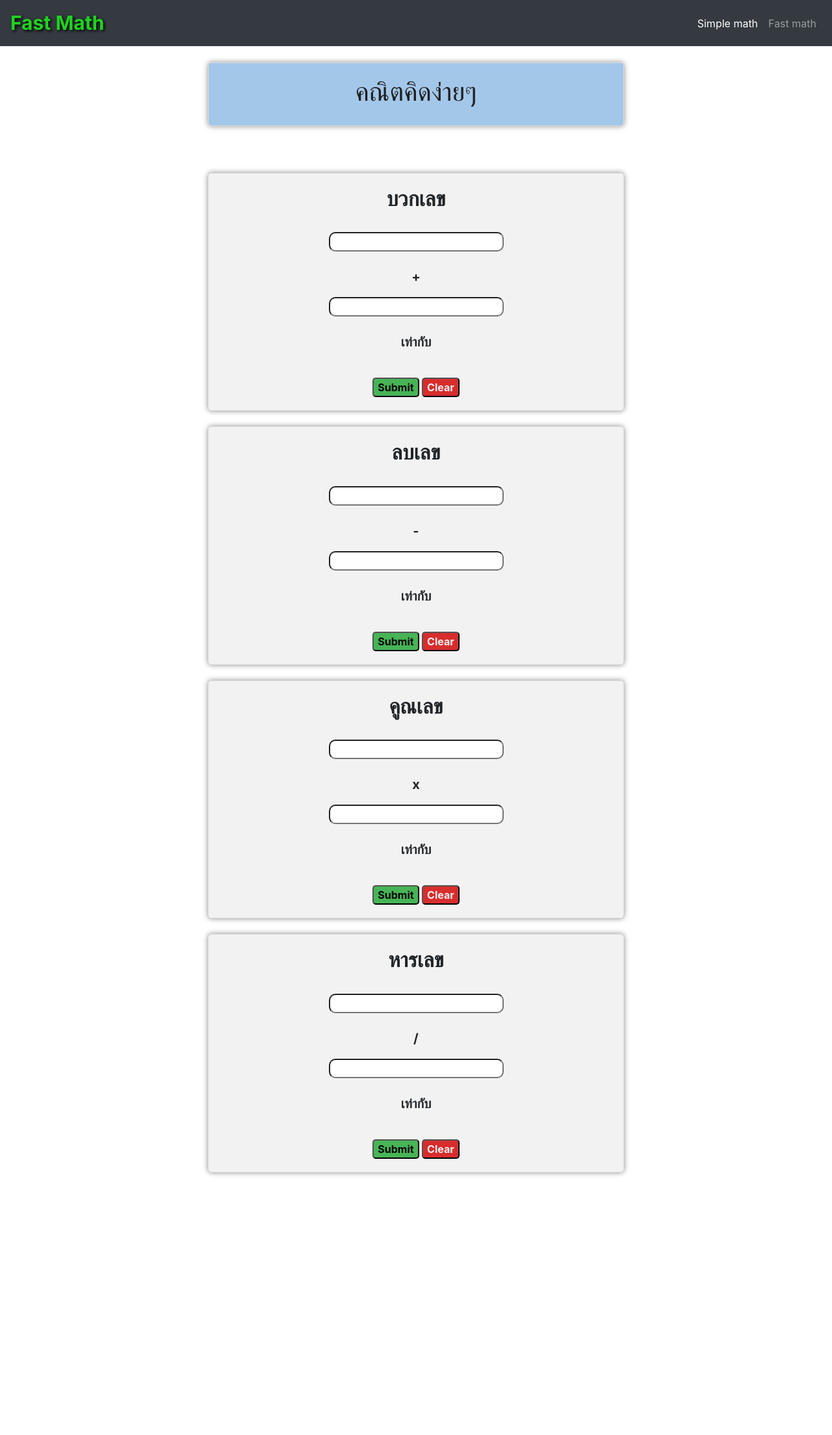
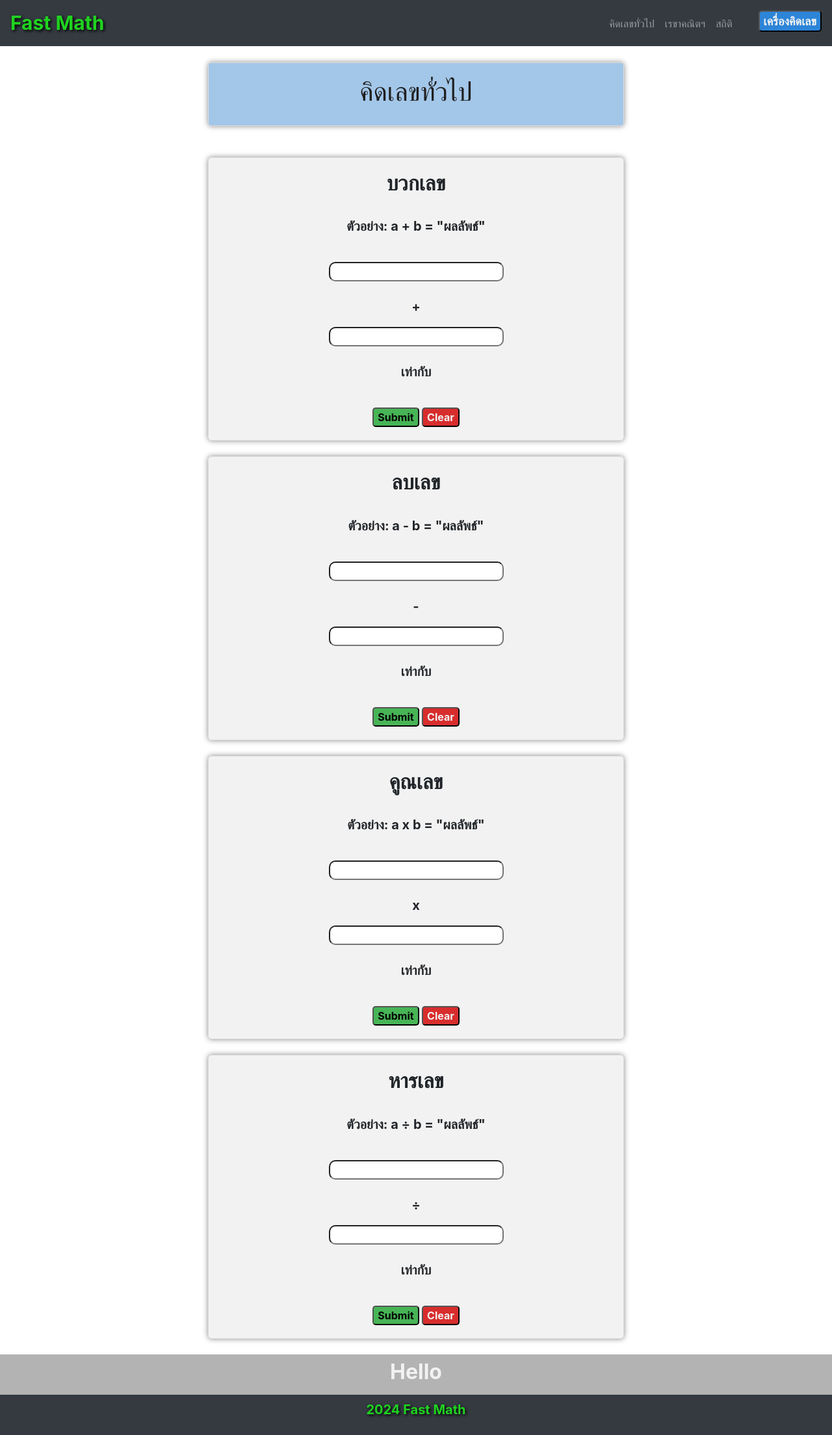
Before and after one commit to Phongsulee/MathFast, a plain HTML site: page index.html in a window 1280 px wide. Shown: the whole page at 65% size. Before the commit the page ends 1828 px from the top, so only its background shows below. Drawn offline with Linux system fonts and the light colour scheme.

Commit message:
update_0.0.5

```diff
--- a/index.html
+++ b/index.html
@@ -4,7 +4,7 @@
 <head>
     <meta charset="UTF-8">
     <meta name="viewport" content="width=device-width, initial-scale=1.0">
-    <title>Math Fast</title>
+    <title>Fast Math</title>
 
     <!-- ไฟล์ static เรียกใช้งานไฟล์ bootstarp4_css -->
     <link rel="stylesheet" href="static/bootstrap/css/bootstrap.min.css">
@@ -26,11 +26,23 @@
         <a class="navbar-brand" id="main_nav">Fast Math</a>
 
         <ul class="navbar-nav ml-auto">
-            <li class="nav-item active">
-                <a class="nav-link" href="index.html">Simple math<span class="sr-only">(current)</span></a>
+            <li class="nav-item ">
+                <a class="nav-link" href="index.html">คิดเลขทั่วไป<span class="sr-only">(current)</span></a>
             </li>
             <li class="nav-item">
-                <a id="calculateLink" class="nav-link" href="#">Fast math</a>
+                <a class="nav-link" href="GeometricFormula.html">เรขาคณิตฯ</a>
+            </li>
+            <li class="nav-item">
+                <a class="nav-link" href="#">สถิติ</a>
+            </li>
+            <li class="nav-item">
+                <a class="nav-link"></a>
+            </li>
+            <li class="nav-item">
+                <a class="nav-link"></a>
+            </li>
+            <li class="nav-item">
+                <button class="button" id="calculateLink">เครื่องคิดเลข</button>
             </li>
         </ul>
 
@@ -40,14 +52,15 @@
     <!-------------------------- container_index1 ------------------------------->
     <br><br><br><br>
     <div class="container" id="container_index1">
-        <h1>คณิตคิดง่ายๆ</h1>
+        <h1>คิดเลขทั่วไป</h1>
     </div><br>
     <!------------------------- END container_index1 ---------------------------->
     <!---------------------------------------------------------------------->
     <!-------------------------- container_Plus ------------------------------->
-    <br><br>
+    <br>
     <div class="container" id="container_main">
         <h2>บวกเลข</h2><br>
+        <p>ตัวอย่าง: a + b = "ผลลัพธ์"</p><br>
         <div class="container">
             <div class="col-sm text-center">
                 <input type="number" class="input" id="input_Plus1"><br><br>
@@ -69,6 +82,7 @@
     <!-------------------------- container_Minus ------------------------------->
     <div class="container" id="container_main">
         <h2>ลบเลข</h2><br>
+        <p>ตัวอย่าง: a - b = "ผลลัพธ์"</p><br>
         <div class="container">
             <div class="col-sm text-center">
                 <input type="number" class="input" id="input_Minus1"><br><br>
@@ -90,6 +104,7 @@
     <!-------------------------- container_Multiplied ------------------------------->
     <div class="container" id="container_main">
         <h2>คูณเลข</h2><br>
+        <p>ตัวอย่าง: a x b = "ผลลัพธ์"</p><br>
         <div class="container">
             <div class="col-sm text-center">
                 <input type="number" class="input" id="input_Multiplied1"><br><br>
@@ -111,10 +126,11 @@
     <!-------------------------- container_Divide ------------------------------->
     <div class="container" id="container_main">
         <h2>หารเลข</h2><br>
+        <p>ตัวอย่าง: a ÷ b = "ผลลัพธ์"</p><br>
         <div class="container">
             <div class="col-sm text-center">
                 <input type="number" class="input" id="input_Divide1"><br><br>
-                <p>/</p>
+                <p>÷</p>
                 <input type="number" class="input" id="input_Divide2"><br>
             </div>
         </div><br>
@@ -129,6 +145,20 @@
     </div><br>
     <!------------------------- END container_Divide ---------------------------->
     <!---------------------------------------------------------------------->
+    <!-------------------------- container_Credit ------------------------------->
+    <div class="p-2 container-fluid">
+        <h2>Hello</h2>
+    </div>
+    <!-------------------------- END container_Credit --------------------------->
+    <!---------------------------------------------------------------------->
+    <!-------------------------- container_Footer ------------------------------->
+    <footer class="footer p-2 bg-dark">
+        <p>2024 Fast Math</p>
+    </footer>
+
+    <!-------------------------- END container_Footer --------------------------->
+
+
 </body>
 
 </html>
--- a/static/css/styles_index.css
+++ b/static/css/styles_index.css
@@ -7,6 +7,11 @@ p {
     font-size: 20px;
     font-weight: bold;
     text-align: center;
+}
+
+
+li {
+    color: #f2f2f2;
 }
 
 .input {
@@ -37,7 +42,7 @@ p {
     width: 50%;
     font-weight: bold;
     text-align: center;
-    color:#1f1f1f;
+    color: #1f1f1f;
     margin: auto;
     background-color: #a3c7e9;
     padding: 20px;
@@ -60,3 +65,23 @@ p {
     background-color: #d82d2d;
     border-radius: 5px;
 }
+
+.button {
+    font-size: 18px;
+    color: #f2f2f2;
+    font-weight: bold;
+    background-color: #2d85d8;
+    border-radius: 5px;
+}
+
+.container-fluid {
+    font-size: 18px;
+    color: #f2f2f2;
+    background-color: #b3b3b3;
+}
+
+.footer {
+    color: #20d320;
+    text-shadow: 2px 2px 4px #000000;
+
+}
--- a/static/js/JsScript.js
+++ b/static/js/JsScript.js
@@ -78,19 +78,34 @@ function clearInputs_Divide() {
     document.getElementById('result_Divide').innerHTML = '';
 }
 //-----------------------------------------------------//
-//---------------------- ฟังชันคลิกลิ้ง คำนวนไว ----------------------//
-
+//---------------------- ฟังชันคลิกปุ่ม คำนวนไว ----------------------//
 document.addEventListener('DOMContentLoaded', (event) => {
     document.getElementById('calculateLink').addEventListener('click', (e) => {
         e.preventDefault();
 
         let input_CalLink = prompt("กรุณากรอกเลขที่ต้องการคำนวน: ");
 
+        // ตรวจสอบว่าผู้ใช้กรอกข้อมูลหรือไม่
+        if (input_CalLink === null || input_CalLink.trim() === "") {
+            alert("คุณยังไม่ได้กรอกข้อมูล");
+            return; // หยุดการทำงานของฟังก์ชัน
+        }
+
         try {
             let result = eval(input_CalLink);
-            alert("ผลลัพธ์คือ: " + result);
+            // ตรวจสอบว่าผลลัพธ์เป็นตัวเลขหรือไม่
+            if (!isNaN(result)) {
+                alert("ผลลัพธ์คือ: " + result.toFixed(2));
+            } else {
+                throw new Error("ข้อมูลไม่ถูกต้อง"); // โยนข้อผิดพลาดหากผลลัพธ์ไม่ใช่ตัวเลข
+            }
         } catch (e) {
-            alert("เกิดข้อผิดพลาดในการคำนวณ: " + e);
+            // ตรวจสอบประเภทข้อผิดพลาดและแสดงข้อความตามเงื่อนไข
+            if (e instanceof SyntaxError || e instanceof ReferenceError) {
+                alert("คุณกรอกข้อมูลผิด");
+            } else {
+                alert(e.message); // แสดงข้อความข้อผิดพลาดอื่นๆ ที่อาจเกิดขึ้น
+            }
         }
     });
 });
```
Also changed, not shown: GeometricFormula.html (added, +84 -0 lines).
